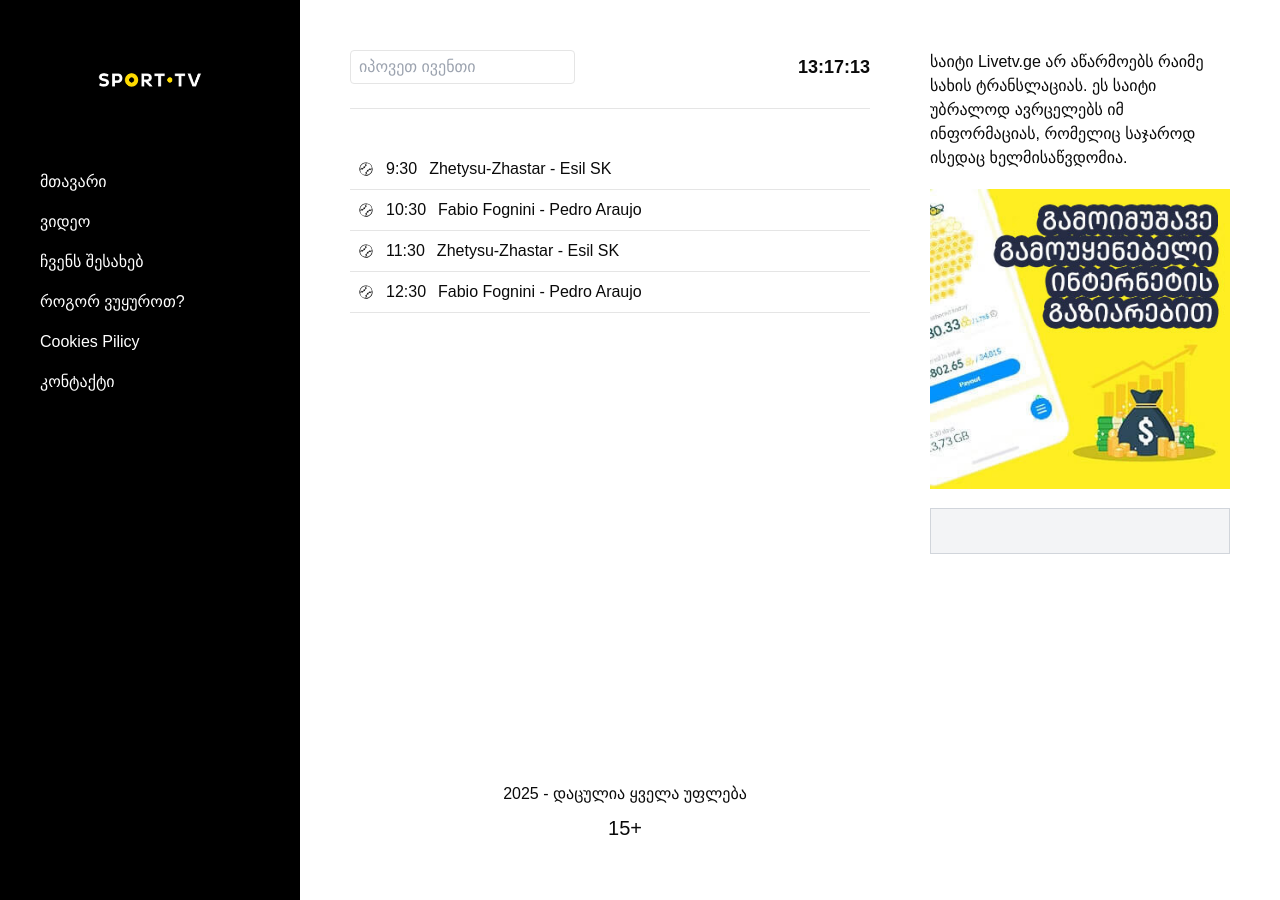
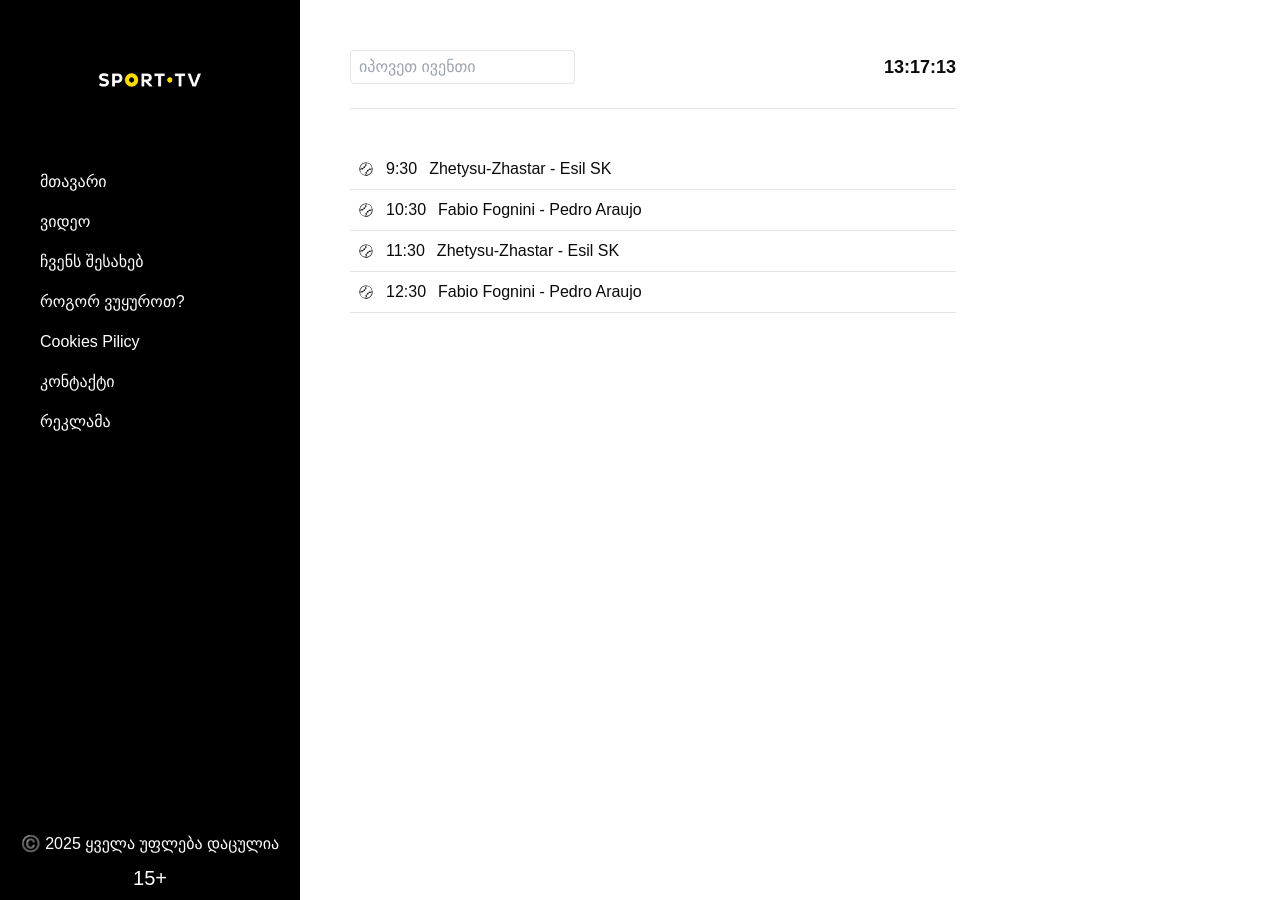
Before and after one commit to GiorgiIlariani/sportv, a Next.js app: page / in a window 1280 px wide. Built offline with nearby package versions, Linux system fonts and the light colour scheme.

Commit message:
almost finishes project

```diff
--- /dev/null
+++ b/app/advertisement/page.tsx
@@ -0,0 +1,7 @@
+import React from "react";
+
+const page = () => {
+  return <div>Advertisement</div>;
+};
+
+export default page;
--- a/app/page.tsx
+++ b/app/page.tsx
@@ -17,7 +17,7 @@ async function Home({
   );
 
   return (
-    <div className="w-full border-none md:border-r pr-[30px] relative">
+    <div className="w-full border-none md:border-r pr-[30px]">
       <div className="w-full flex items-center justify-between gap-2 border-b pb-6">
         <SearchComponent query={query} />
 
@@ -33,11 +33,6 @@ async function Home({
           <p>No matches found</p>
         )}
       </div>
-
-      <div className="flex items-center justify-center w-full absolute bottom-2 flex-col gap-2">
-        <p>2025 - დაცულია ყველა უფლება</p>
-        <p className="text-xl">15+</p>
-      </div>
     </div>
   );
 }
--- a/components/Advertisements.tsx
+++ b/components/Advertisements.tsx
@@ -5,10 +5,10 @@ import RunningText from "./RunningText";
 const Advertisements = () => {
   return (
     <aside className="flex-col gap-4 w-auto lg:w-[300px] hidden md:flex">
-      <p>
+      {/* <p>
         საიტი Livetv.ge არ აწარმოებს რაიმე სახის ტრანსლაციას. ეს საიტი უბრალოდ
         ავრცელებს იმ ინფორმაციას, რომელიც საჯაროდ ისედაც ხელმისაწვდომია.
-      </p>
+      </p> */}
 
       {/* <Image
         src="/images/advertisement1.jpg"
@@ -17,13 +17,13 @@ const Advertisements = () => {
         height={306}
         className="lg:w-[306px] lg:h-[306px] w-[170px] h-[200px] object-contain"
       /> */}
-      <Image
+      {/* <Image
         src="/images/advertisement2.jpg"
         alt="advertisement"
         width={306}
         height={306}
         className="lg:w-[306px] lg:h-[306px] w-[170px] h-[200px] object-contain"
-      />
+      /> */}
       {/* <Image
         src="/images/advertisement3.jpg"
         alt="advertisement"
@@ -31,7 +31,7 @@ const Advertisements = () => {
         height={306}
         className="lg:w-[306px] lg:h-[306px] w-[170px] h-[200px] object-contain"
       /> */}
-      <RunningText text="Special Offer: 50% off on all products! 🎉 Don't miss out! Special Offer: 50% off on all products! 🎉 Don't miss out!" />
+      {/* <RunningText text="Special Offer: 50% off on all products! 🎉 Don't miss out! Special Offer: 50% off on all products! 🎉 Don't miss out!" /> */}
     </aside>
   );
 };
--- a/components/LeftSidebar.tsx
+++ b/components/LeftSidebar.tsx
@@ -10,7 +10,7 @@ const LeftSidebar = () => {
       <div className="w-full items-center justify-center flex">
         <MobileTopbar />
       </div>
-      <div className="w-[300px] py-[30px] h-full  md:min-h-screen bg-black hidden md:block">
+      <div className="w-[300px] py-[30px] h-full  md:min-h-screen bg-black hidden md:block relative">
         <Link href="/">
           <Image
             src="/images/sportv.png"
@@ -30,6 +30,10 @@ const LeftSidebar = () => {
             </Link>
           ))}
         </div>
+        <div className="flex items-center justify-center absolute bottom-2 w-full flex-col gap-2 text-white">
+          <p>©️ 2025 ყველა უფლება დაცულია</p>
+          <p className="text-xl">15+</p>
+        </div>
       </div>
     </div>
   );
--- a/components/NavItems.tsx
+++ b/components/NavItems.tsx
@@ -7,6 +7,7 @@ const NavItems = () => {
     <div className="mt-10 px-2 lg:px-10 flex flex-col gap-4">
       {leftSidebarConstants.map((item) => (
         <Link
+          key={item.route}
           href={item.route}
           className="text-black font-medium text-base transition"
         >
--- a/constants/index.tsx
+++ b/constants/index.tsx
@@ -22,6 +22,10 @@ export const leftSidebarConstants = [
   {
     title: "კონტაქტი",
     route: "/contact",
+  },
+  {
+    title: "რეკლამა",
+    route: "/advertisement",
   },
 ];
 
```
